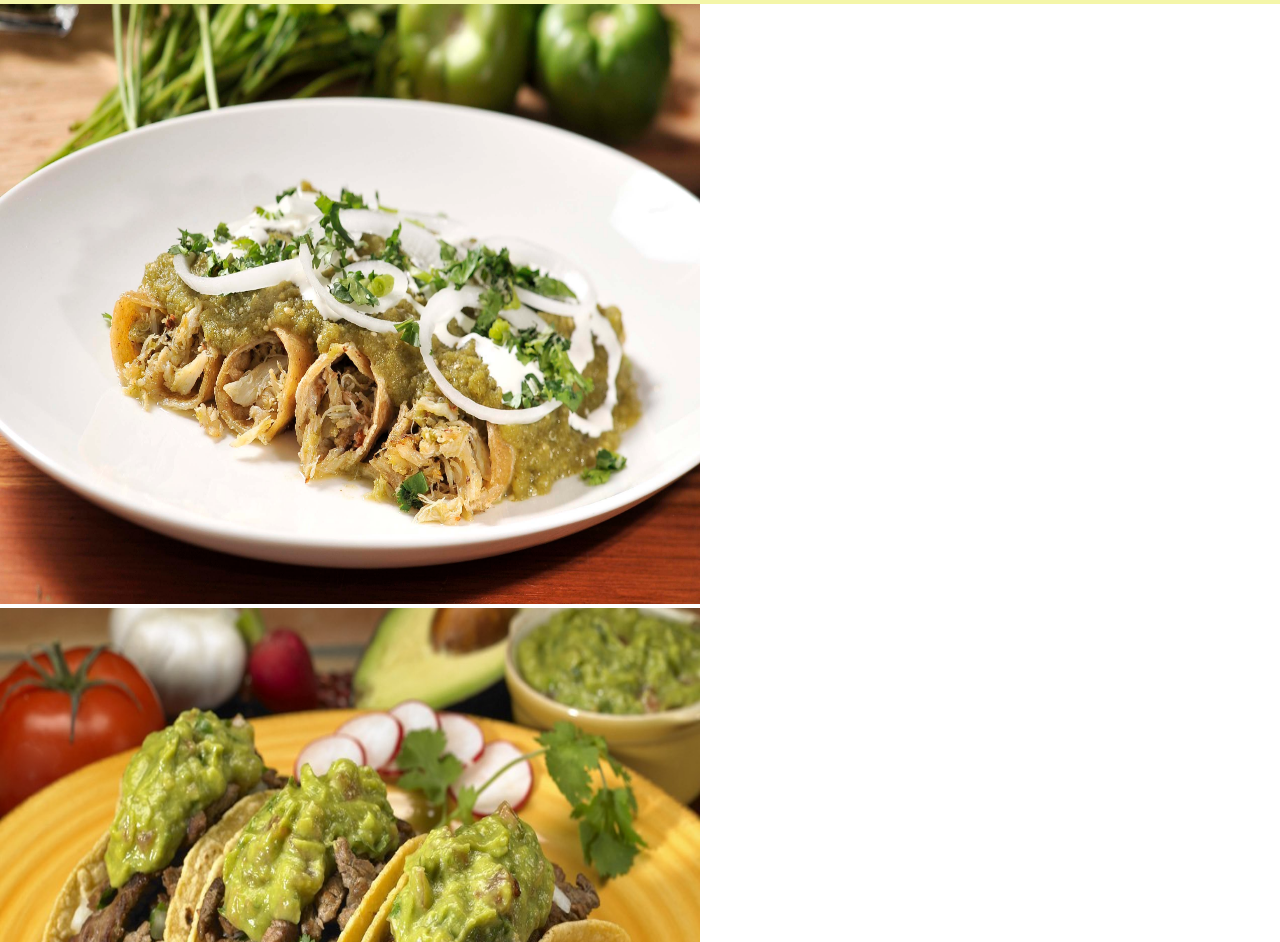
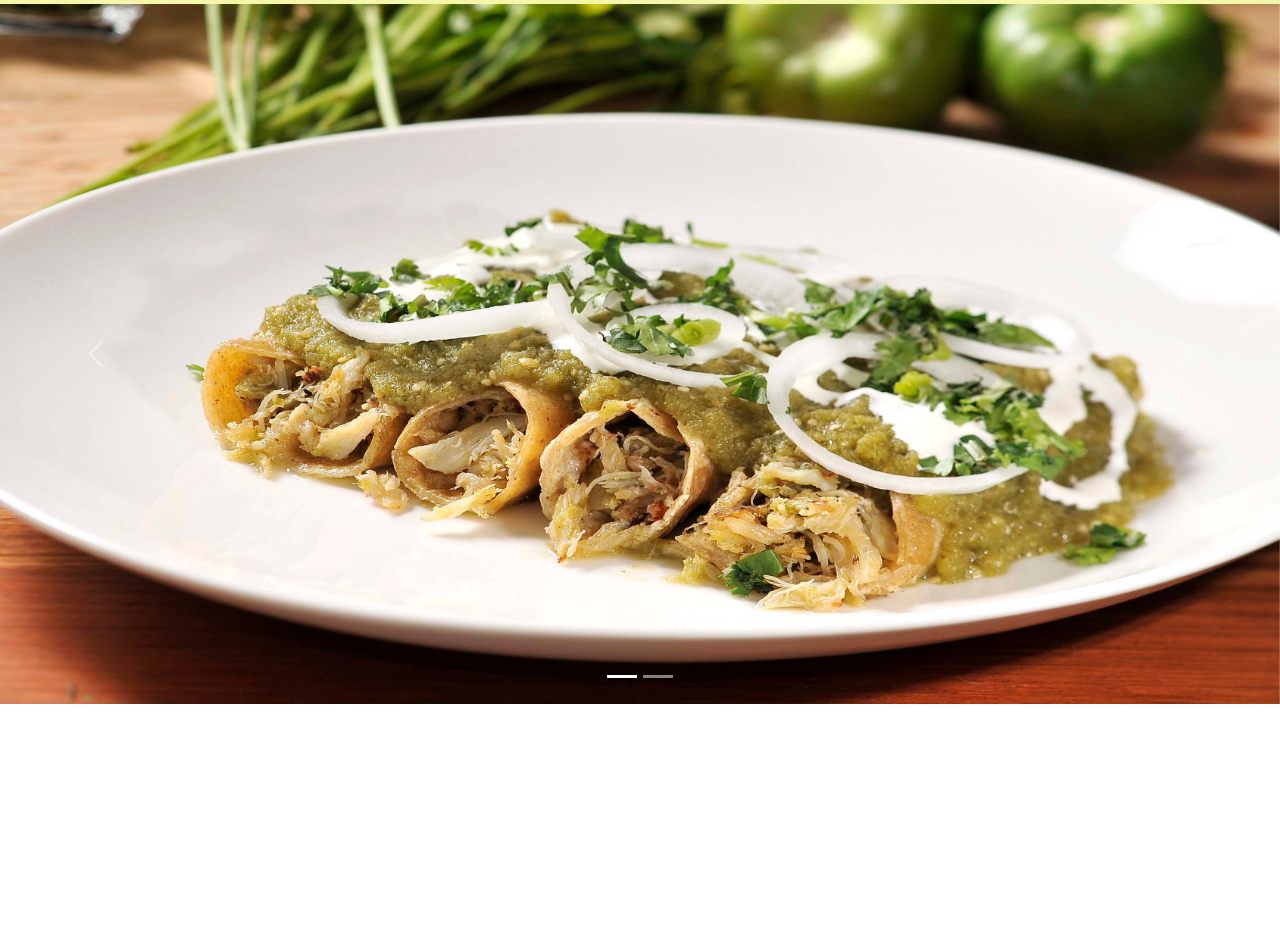
Before and after one commit to SofiMeriggi2/CaC-recetario, a plain HTML site: page Proyecto FInal/index.html in a window 1280 px wide. Shown: the part 136-1078 px from the top of the page. After the commit the page ends 840 px from the top, so only its background shows below. Drawn offline with nearby package versions, Linux system fonts and the light colour scheme.

Commit message:
carrouse

```diff
--- a/Proyecto FInal/index.html
+++ b/Proyecto FInal/index.html
@@ -3,6 +3,7 @@
 <head>
     <meta charset="UTF-8">
     <meta name="viewport" content="width=device-width, initial-scale=1.0">
+    <link href="https://cdn.jsdelivr.net/npm/bootstrap@5.3.3/dist/css/bootstrap.min.css" rel="stylesheet" integrity="sha384-QWTKZyjpPEjISv5WaRU9OFeRpok6YctnYmDr5pNlyT2bRjXh0JMhjY6hW+ALEwIH" crossorigin="anonymous">
     <link rel="stylesheet" href="estilos.css">
     <link rel="icon" href="img/favicon.ico">
     <title>Cuchara y Sazón</title>
@@ -39,9 +40,32 @@
 
 
  <!-- Cuerpo página web -->
+<!-- Carousel -->
+<div id="demo" class="carousel slide" data-bs-ride="carousel" data-bs-interval="1800">
 
- <img src="img/bad_1.jpg" width="700" height="600">
- <img src="img/bad_2.jpg" width="700" height="600">
+    <!-- Carousel putos en la parte inferior de las diapo -->
+    <div class="carousel-indicators">
+      <button type="button" data-bs-target="#demo" data-bs-slide-to="0" class="active"></button>
+      <button type="button" data-bs-target="#demo" data-bs-slide-to="1"></button>
+    </div>
+  <!-- Presentación de diapo -->
+  <div class="carousel-inner">
+    <div class="carousel-item active">
+        <img src="img/bad_1.jpg" width="700" height="700" alt="bad_2" class="d-block w-100">
+    </div>
+    <div class="carousel-item">
+      <img src="img/bad_2.jpg" width="700" height="700" alt="bad_2" class="d-block w-100">
+    </div>
+  </div>
+
+  <!-- Carousel controles izquierdo y derecho -->
+  <button class="carousel-control-prev" type="button" data-bs-target="#demo" data-bs-slide="prev">
+    <span class="carousel-control-prev-icon"></span>
+  </button>
+  <button class="carousel-control-next" type="button" data-bs-target="#demo" data-bs-slide="next">
+    <span class="carousel-control-next-icon"></span>
+  </button>
+</div>
     <main>
 
     </main>
@@ -53,5 +77,6 @@
     <footer>
 
     </footer>
+    <script src="https://cdn.jsdelivr.net/npm/bootstrap@5.3.3/dist/js/bootstrap.bundle.min.js" integrity="sha384-YvpcrYf0tY3lHB60NNkmXc5s9fDVZLESaAA55NDzOxhy9GkcIdslK1eN7N6jIeHz" crossorigin="anonymous"></script>
 </body>
 </html>
```
